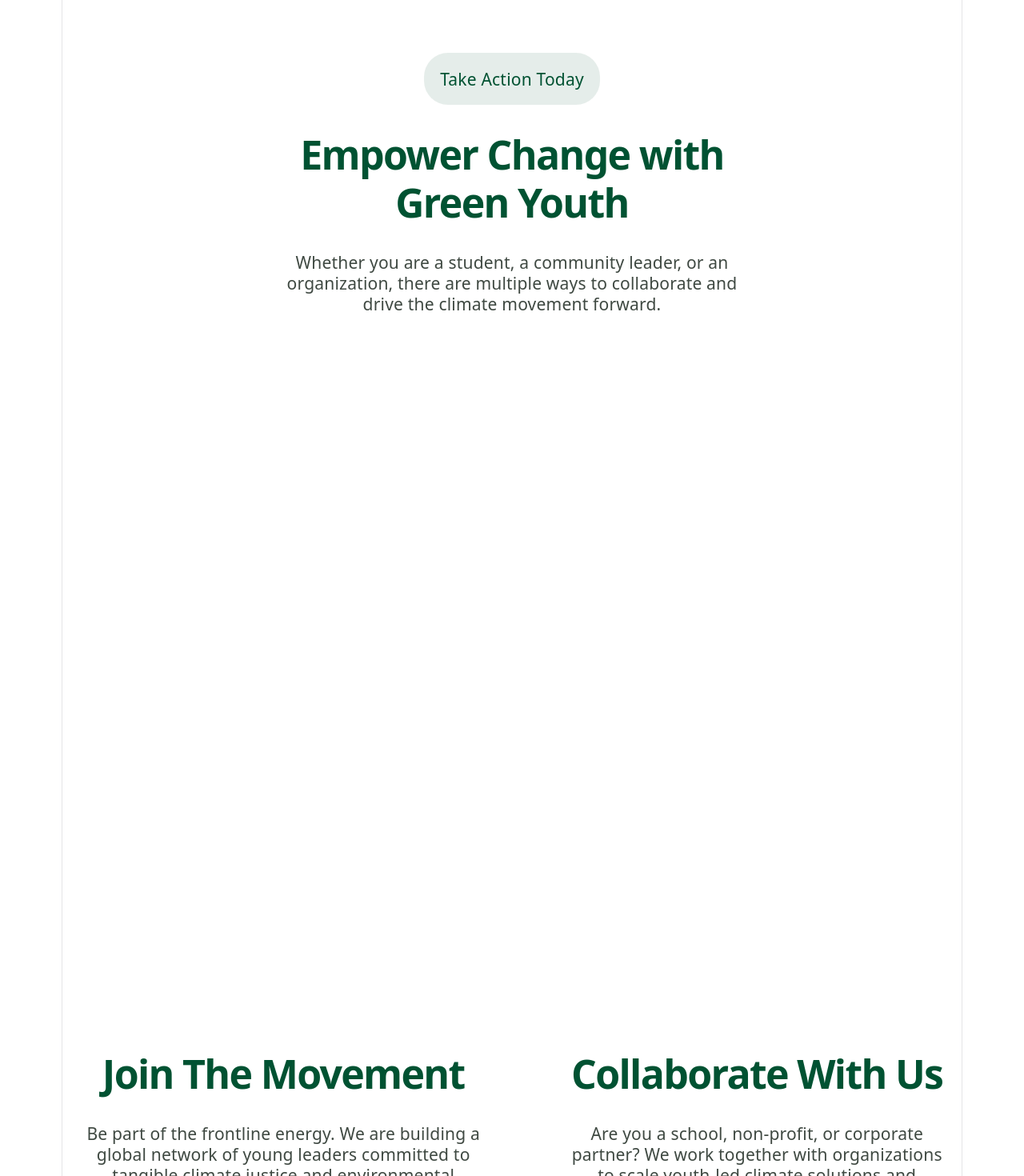
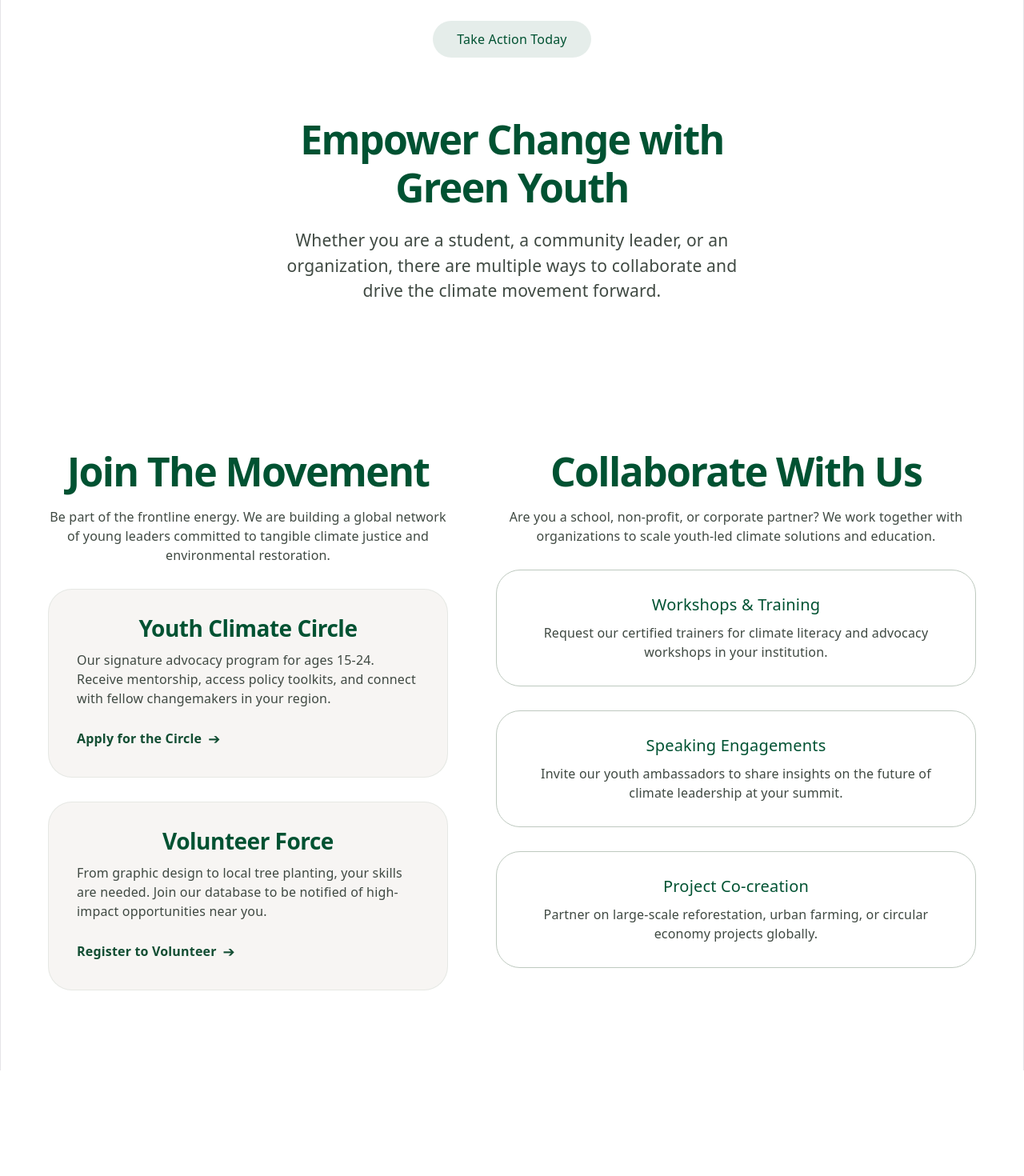
Before and after one commit to ItsMeSparker/Green_Youth_Website, a React (Vite) app: page /What_We_Do in a window 1280 px wide. Shown: the part 140-1610 px from the top of the page at 80% size. After the commit the page ends 1478 px from the top, so only its background shows below. Built offline with nearby package versions, Linux system fonts and the light colour scheme.

Commit message:
Complete What_We_Do and fix border issue

```diff
--- a/src/Header.jsx
+++ b/src/Header.jsx
@@ -16,8 +16,9 @@ export default function Header() {
                 {/*Inside the IconButton, we
                     can render various icons*/}
 
-                <div sx={{flex: 1}}><img src={logo} className='logo' alt="Green Youth Logo"></img></div>
+                <div><img src={logo} className='logo' alt="Green Youth Logo" /></div>
 
+                <div style={{selfAlign: 'center', display: 'flex', gap: '20px'}}>
                 <Link to="/" style={{ textDecoration: 'none' }}>
                     <Button sx={{color: "#FF83B3", fontWeight: "bold"}}>Home</Button>
                 </Link>
@@ -31,6 +32,7 @@ export default function Header() {
                 </Link>
 
                 <Button sx={{color: "#FF83B3", fontWeight: "bold"}}>Get Involved</Button>
+                </div>
 
                 <Button sx={{border: '2px solid black',backgroundColor:'#006B2D', color: "#FFFFFF", marginLeft: 'auto'}}>Join Now</Button>
             </Toolbar>
--- a/src/What_We_Do.jsx
+++ b/src/What_We_Do.jsx
@@ -1,72 +1,152 @@
 import React from 'react';
 
 function What_We_Do() {
+    return (
+        <div style={{ display: 'flex', flexDirection: 'column', alignItems: 'center', width: '100%', overflowX: 'hidden' }}>
 
-    return (
-        <>
-            <div style = {{...styles.round_frame, alignItems: 'center', justifyContent: 'center', marginTop: '100px'}}>
-                <h3 style = {{color: '#005232'}}>Take Action Today</h3>
-            </div>
-            <div style= {{maxWidth: '600px', alignSelf: 'center', marginBottom: '150px'}}>
-                <h1 style = {{color: '#005232 ', fontWeight: 800}}> Empower Change with Green Youth </h1>
-                <h3 style = {{color: '#3F4942'}}> Whether you are a student, a community leader, or an organization, there are
-                    multiple ways to collaborate and drive the climate movement forward. </h3>
+            {/* Top Header Section */}
+            <div style={styles.round_frame}>
+                <h3 style={{ color: '#005232', margin: 0, fontSize: '16px' }}>Take Action Today</h3>
             </div>
 
+            <div style={{ maxWidth: '600px', textAlign: 'center', margin: '40px 20px 80px 20px' }}>
+                <h1 style={{ color: '#005232', fontWeight: 800, marginBottom: '20px' }}> Empower Change with Green Youth </h1>
+                <h3 style={{ color: '#3F4942', fontWeight: 400, margin: 0, lineHeight: '1.5' }}>
+                    Whether you are a student, a community leader, or an organization, there are
+                    multiple ways to collaborate and drive the climate movement forward.
+                </h3>
+            </div>
 
-            <div style={{ minHeight: '200vh', display: 'flex', alignItems: 'center',
-                justifyContent: 'center',  flexDirection: 'row', padding: '40px 20px',
-                backgroundColor: '#FFFFFF', gap: '100px'}}>
+            {/* Two-Column Section */}
+            <div style={{
+                display: 'flex',
+                alignItems: 'flex-start', /* Aligns both columns to the top */
+                justifyContent: 'center',
+                flexDirection: 'row',
+                flexWrap: 'wrap',         /* Allows wrapping on smaller screens */
+                padding: '100px 3% 100px 3%',
+                width: '100%',
+                boxSizing: 'border-box',
+                gap: '60px',               /* Spacing between the two main columns */
+                backgroundColor: '#FFFFFF',
+            }}>
+
+                {/* Left Column: Join The Movement */}
+                <div style={{ flex: 1, minWidth: '320px', maxWidth: '500px', display: 'flex', flexDirection: 'column', gap: '30px' }}>
                     <div>
-                        <h1 style = {{color: '#005232 ', fontWeight: 700}}> Join The Movement </h1>
-                        <h3 style = {{color: '#3F4942'}}> Be part of the frontline energy. We are building a global network of young
-                            leaders committed to tangible climate justice and environmental restoration.</h3>
+                        <h1 style={{ color: '#005232', fontWeight: 700, margin: '0 0 15px 0' }}> Join The Movement </h1>
+                        <p style={{ color: '#3F4942', fontSize: '16px', lineHeight: '1.5', margin: 0 }}> Be part of the frontline energy. We are building a global network of young leaders committed to tangible climate justice and environmental restoration.</p>
                     </div>
 
-                    <div>
-                        <h1 style = {{color: '#005232 ', fontWeight: 700}}> Collaborate With Us </h1>
-                        <h3 style = {{color: '#3F4942'}}> Are you a school, non-profit, or corporate partner? We work together with
-                        organizations to scale youth-led climate solutions and education.</h3>
+                    {/* Youth Climate Circle */}
+                    <div style={styles.card}>
+                        <div style={styles.cardTitle}> Youth Climate Circle </div>
+                        <p style={styles.bodyText}> Our signature advocacy program for ages 15-24. Receive mentorship, access policy toolkits, and connect with fellow changemakers in your region.</p>
+
+                        <a href="#apply" style={styles.link}>
+                            Apply for the Circle
+                            <span style={styles.arrow}>➔</span>
+                        </a>
                     </div>
 
+                    {/* Volunteer Force */}
+                    <div style={styles.card}>
+                        <div style={styles.cardTitle}> Volunteer Force </div>
+                        <p style={styles.bodyText}> From graphic design to local tree planting, your skills are needed. Join our database to be notified of high-impact opportunities near you.</p>
 
+                        <a href="#apply" style={styles.link}>
+                            Register to Volunteer
+                            <span style={styles.arrow}>➔</span>
+                        </a>
+                    </div>
+                </div>
 
+                {/* Right Column: Collaborate With Us */}
+                <div style={{ flex: 1, minWidth: '320px', maxWidth: '600px', display: 'flex', flexDirection: 'column', gap: '30px' }}>
+                    <div>
+                        <h1 style={{ color: '#005232', fontWeight: 700, margin: '0 0 15px 0' }}> Collaborate With Us </h1>
+                        <p style={{ color: '#3F4942', fontSize: '16px', lineHeight: '1.5', margin: 0 }}> Are you a school, non-profit, or corporate partner? We work together with organizations to scale youth-led climate solutions and education.</p>
+                    </div>
+
+                    <div style={styles.thinBox}>
+                        <h3 style={{ color: '#005232', fontSize: '20px', margin: '0 0 10px 0' }}>Workshops & Training</h3>
+                        <p style={{ color: '#3F4942', fontSize: '16px', margin: 0, lineHeight: '1.5' }}>Request our certified trainers for climate literacy and advocacy workshops in your institution.</p>
+                    </div>
+
+                    <div style={styles.thinBox}>
+                        <h3 style={{ color: '#005232', fontSize: '20px', margin: '0 0 10px 0' }}>Speaking Engagements</h3>
+                        <p style={{ color: '#3F4942', fontSize: '16px', margin: 0, lineHeight: '1.5' }}>Invite our youth ambassadors to share insights on the future of climate leadership at your summit.</p>
+                    </div>
+
+                    <div style={styles.thinBox}>
+                        <h3 style={{ color: '#005232', fontSize: '20px', margin: '0 0 10px 0' }}>Project Co-creation</h3>
+                        <p style={{ color: '#3F4942', fontSize: '16px', margin: 0, lineHeight: '1.5' }}>Partner on large-scale reforestation, urban farming, or circular economy projects globally.</p>
+                    </div>
+                </div>
             </div>
-        </>
+        </div>
     )
 }
 
 const styles = {
     round_frame: {
         borderRadius: '30px',
-        padding: '20px',
         backgroundColor: '#0052321A',
-        width: '180px',
-        height: '25px',
-        overflow: 'hidden',
+        padding: '10px 30px',
         display: 'flex',
         alignItems: 'center',
         justifyContent: 'center',
-        alignSelf: 'center',
-        marginTop: '50px'
-    },
-    image: {
-        width: '100%',
-        height: '100%',
-        objectFit: 'cover',
+        marginTop: '60px'
     },
     card: {
-        backgroundColor: '#FFFFFF', // The white color
-        borderRadius: '30px',       // Soft, rounded corners
-        padding: '40px',            // Inner spacing so text doesn't touch the edge
-        width: '225px',             // The width of the square
-        minHeight: '150px',         // Ensures it remains roughly square
-        color: '#000000',           // Black text
-        boxSizing: 'border-box',    // Keeps padding inside the width
+        backgroundColor: '#F7F5F3',
+        borderRadius: '30px',
+        padding: '35px',            // Increased padding for breathing room
+        width: '100%',              // Uses 100% of parent flex container
+        boxSizing: 'border-box',
         display: 'flex',
+        border: '1px solid #BEC9BF4D',
         flexDirection: 'column',
-        justifyContent: 'center',
     },
+    cardTitle: {
+        color: '#005232',
+        fontWeight: '700',
+        fontSize: '28px',
+        margin: '0 0 15px 0',
+        letterSpacing: '-0.5px',
+    },
+    bodyText: {
+        color: '#3F4942',
+        fontSize: '16px',
+        fontWeight: '400',
+        lineHeight: '1.5',
+        margin: '0 0 25px 0',
+        textAlign: 'left',
+    },
+    link: {
+        color: '#134E33',
+        fontSize: '16px',
+        fontWeight: '600',
+        textDecoration: 'none',
+        display: 'inline-flex',
+        alignItems: 'center',
+        width: 'fit-content',
+        marginTop: 'auto',          // Pushes the link to the bottom if cards vary in height
+    },
+    arrow: {
+        marginLeft: '8px',
+        fontSize: '18px',
+        transition: 'transform 0.2s ease',
+    },
+    thinBox:{
+        borderRadius: '30px',       // Matched radius to the left column for consistency
+        padding: '30px',            // Even padding inside the box
+        width: '100%',              // Fluid width
+        boxSizing: 'border-box',
+        display: 'flex',
+        border: '1px solid #BEC9BF',
+        flexDirection: 'column',
+    }
 }
 
 export default What_We_Do
--- a/src/index.css
+++ b/src/index.css
@@ -55,7 +55,6 @@ body {
 }
 
 #root {
-  width: 1126px;
   max-width: 100%;
   margin: 0 auto;
   text-align: center;
```
Also changed, not shown: src/App.jsx (+29 -11 lines).
